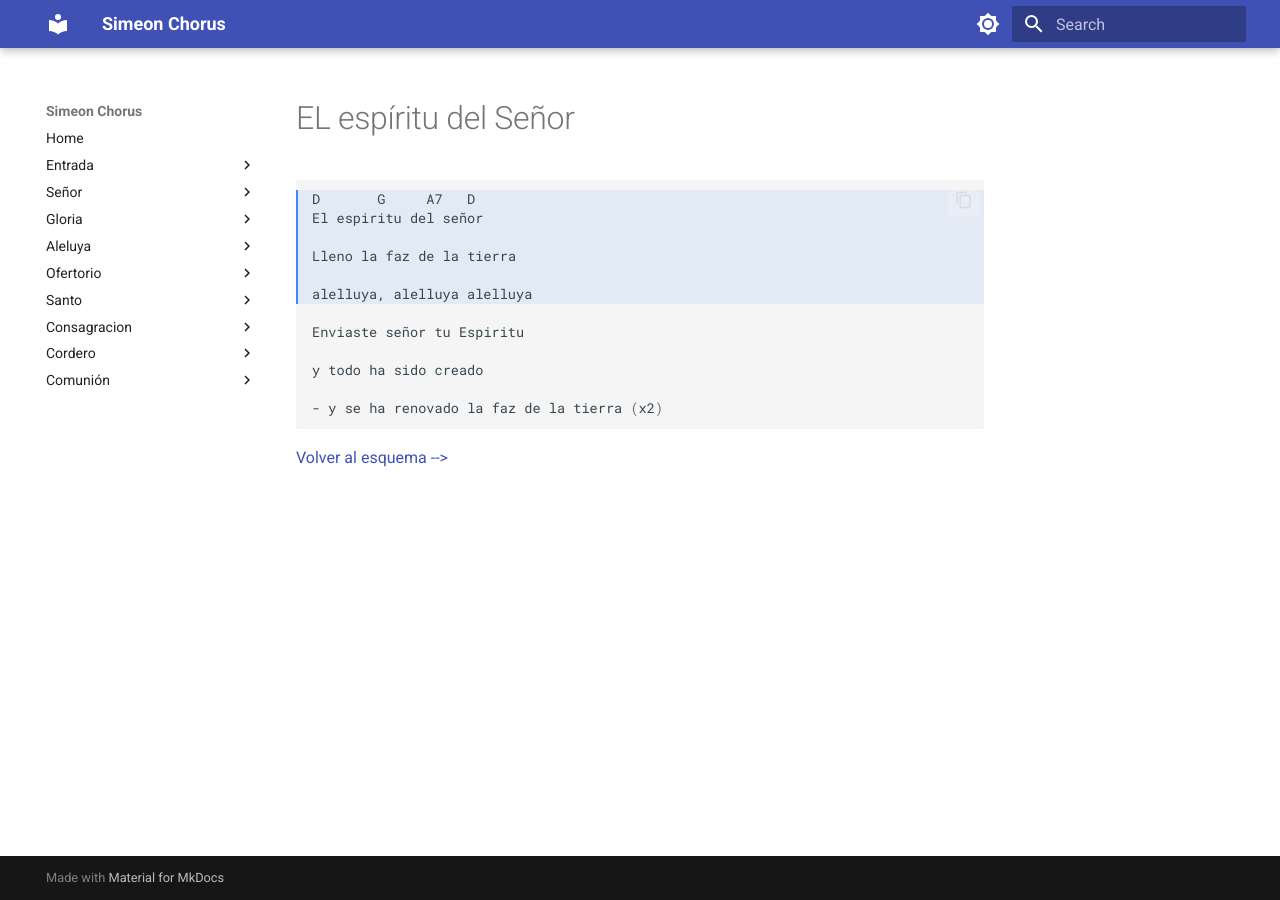
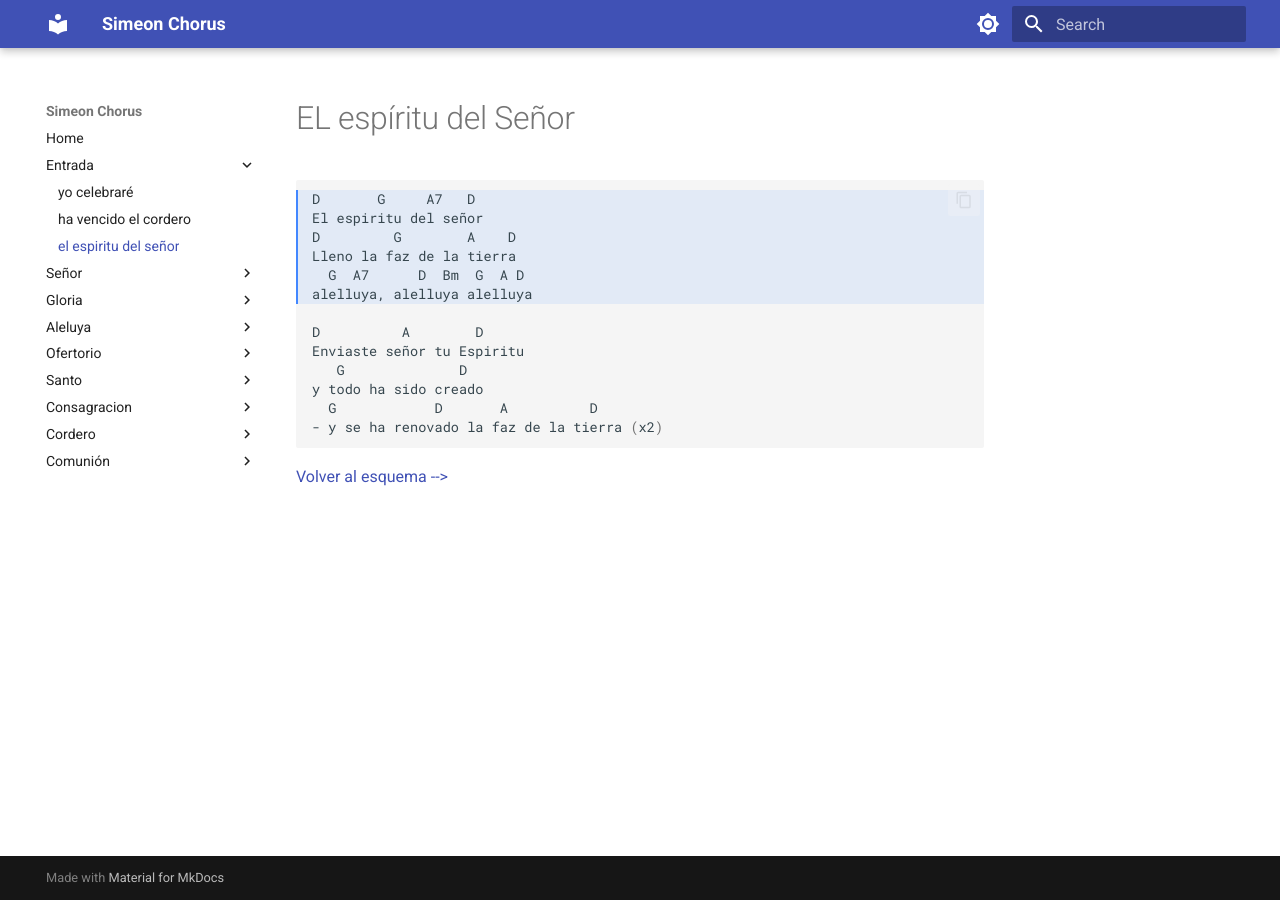
Before and after one commit to rasjsus/inmaculada, an MkDocs documentation site: the page built from docs/entrada/el_espiritu_del_senior.md, in a window 1280 px wide. Built offline with MkDocs 1.6.1 and Material for MkDocs 9.7.7, drawn with Linux system fonts in a browser that asks for light colours.

Commit message:
entrada el espiritu del señor

````diff
--- a/docs/entrada/el_espiritu_del_senior.md
+++ b/docs/entrada/el_espiritu_del_senior.md
@@ -3,15 +3,16 @@
 ```bash hl_lines="1-6"
 D       G     A7   D
 El espiritu del señor
-
+D         G        A    D
 Lleno la faz de la tierra
-
+  G  A7      D  Bm  G  A D
 alelluya, alelluya alelluya
 
+D          A        D
 Enviaste señor tu Espiritu
-
+   G              D
 y todo ha sido creado
-
+  G            D       A          D
 - y se ha renovado la faz de la tierra (x2)
 
 ```
--- a/mkdocs.yml
+++ b/mkdocs.yml
@@ -4,6 +4,7 @@ nav:
   - Entrada:
       - yo celebraré: entrada/yo_celebrare.md
       - ha vencido el cordero: entrada/ha_vencido_el_cordero.md
+      - el espiritu del señor: entrada/el_espiritu_del_senior.md
   - Señor:
       - señor (1): senior_ten_piedad/senior_1.md
   - Gloria:
````
Also changed, not shown: docs/index.md (+1 -1 lines).
